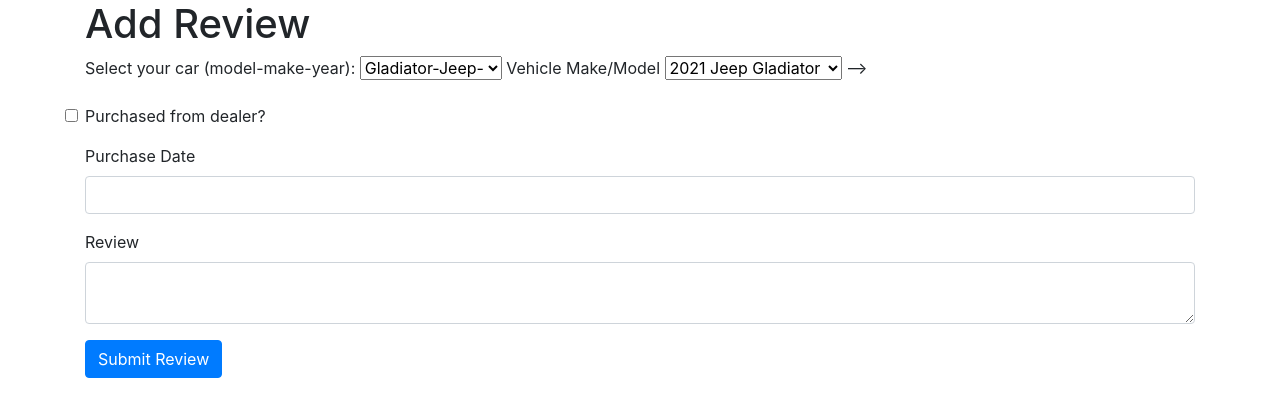
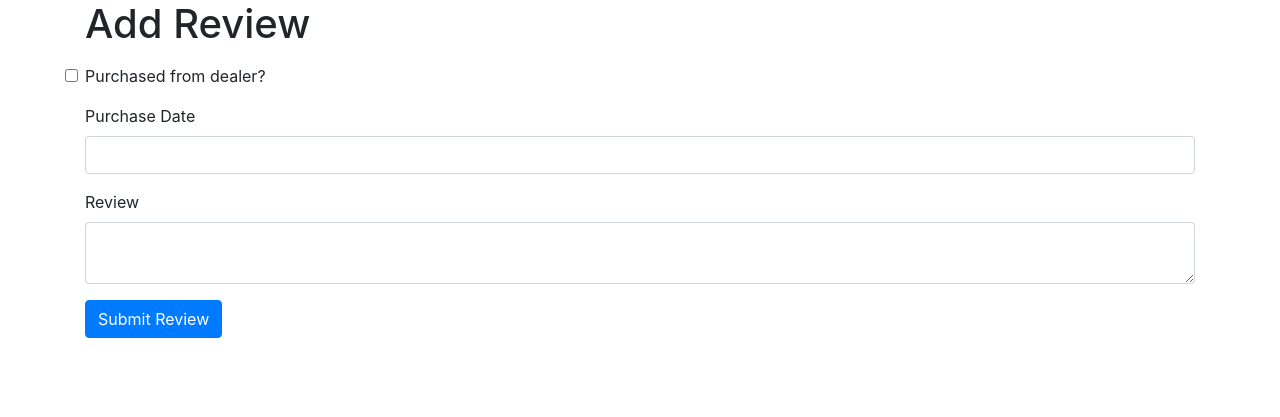
Before and after one commit to wottan32/MAT-CloudAppDevelopment_Capstone-master, a Django app: page /djangoapp/dealer/15/add_review in a window 1280 px wide. Shown: the part 56-473 px from the top of the page. Run offline with Django 3.2, Linux system fonts and the light colour scheme; a user stored in the database is signed in; data comes from the database, SQL or seed files in the repository; both versions use the stored data as it was after the commit; some libraries are stand-ins or nearby versions.

Commit message:
almost done

```diff
--- a/server/djangoapp/models.py
+++ b/server/djangoapp/models.py
@@ -15,7 +15,8 @@
     description = models.CharField(null=False, max_length=200)
 
     def __str__(self):
-        return self.name
+        return 'Name:' + self.name + ',' + \
+            'Description:' + self.description
 
 # <HINT> Create a Car Model model `class CarModel(models.Model):`:
 # - Many-To-One relationship to Car Make model (One Car Make has many Car Models, using ForeignKey field)
@@ -40,7 +41,8 @@
     year = models.PositiveSmallIntegerField(null=False, validators=[MinValueValidator(1900)])
 
     def __str__(self):
-        return (str(self.year) + " " + self.name + " " + self.car_type)
+        #return (str(self.year) + " " + self.name + " " + self.car_type)
+        return 'Name ' + self.name
 
 # <HINT> Create a plain Python class `CarDealer` to hold dealer data
 class CarDealer:
@@ -62,7 +64,7 @@
 # <HINT> Create a plain Python class `DealerReview` to hold review data
 class DealerReview:
     def __init__(self, dealership, name, purchase, review, purchase_date,
-        car_make, car_model, car_year, sentiment):
+        car_make, car_model, car_year, sentiment, id):
         self.dealership = dealership
         self.name = name
         self.purchase = purchase
@@ -72,7 +74,7 @@
         self.car_model = car_model
         self.car_year = car_year
         self.sentiment = sentiment
-        #self.id = id
+        self.id = id
 
     def __str__(self):
         return "Review: " + self.review
--- a/server/djangoapp/templates/djangoapp/add_review.html
+++ b/server/djangoapp/templates/djangoapp/add_review.html
@@ -18,21 +18,21 @@
           <form action="{% url 'djangoapp:add_review' dealer_id %}" method="POST">
               {% csrf_token %}
               <div class="form-group">
+                <!--
                 <label for="car">Select your car (model-make-year):</label>
                 <select name="car" id="car" class="form-select">
                     {% for car in cars %}
                         <option selected value={{car.id}}>{{car.name}}-{{car.car_make.name}}-{{ car.year|date:"Y" }}</option>
                     {% endfor %}
                 </select>
-              <! ––
-              <div class="form-group">
+                <div class="form-group">
                   <label>Vehicle Make/Model</label>
                   <select name="car" id="car" class="form-select" required>
                     {% for car in cars %}
                     <option selected value={{car.id}}>{{car.year}} {{car.car_make}} {{car.name}}</option>
                     {% endfor %}
                   </select>
-                  ––>
+                  -->
               </div>
               <div class="form-group">
                   <input class="form-check-input" type="checkbox" name="purchasecheck" id="purchasecheck">
--- a/server/djangoapp/views.py
+++ b/server/djangoapp/views.py
@@ -2,7 +2,7 @@
 from django.http import HttpResponseRedirect, HttpResponse
 from django.contrib.auth.models import User
 from django.shortcuts import get_object_or_404, render, redirect
-from .models import CarDealer, CarModel
+from . import models
 from .restapis import (get_request, get_dealers_from_cf, get_dealer_reviews_from_cf, post_request,
                     get_reviews_count)
 from django.contrib.auth import login, logout, authenticate
@@ -38,6 +38,7 @@
         user = authenticate(username=username, password=password)
     if user is not None:
         login(request,user)
+        #return redirect('/djangoapp/')
         return redirect('djangoapp:index')
     else:
         return render(request, 'djangoapp/registration.html')
@@ -105,7 +106,7 @@
     if request.user.is_authenticated:
         context={}
         if request.method == "GET":
-            cars = CarModel.objects.filter(dealer_id=dealer_id)
+            cars = models.CarModel.objects.filter(dealer_id=dealer_id)
             context['cars'] = cars
             context['dealer_id']=dealer_id
             return render(request, 'djangoapp/add_review.html', context)
@@ -113,24 +114,30 @@
             print(request.POST)
             url = "https://d47998ca.us-south.apigw.appdomain.cloud/api/review"
             review = {}
-            review["id"] = get_reviews_count(url) + 1
+            review["id"] = get_reviews_count(url) + '{#}'
             review["time"] = datetime.utcnow().isoformat()
             review["dealerId"] = dealer_id
             review["review"] = request.POST["content"]
             review["name"] = request.user.username
             if request.POST['purchasecheck'] == "on":
-                review["purchase"] = True
+                review["purchase"] = True #change from True
             else:
                 review["purchase"] = False
-            review["purchase_date"]= request.POST["purchasedate"]
-            review["car_make"]= "Jeep"
-            review["car_model"]= "Gladiator"
-            review["car_year"]= 2021
+                review["purchase_date"]= request.POST["purchasedate"]
+                review["car_make"] = car.carmake.name
+                review["car_model"] = car.name
+                review["car_year"]= car.year.strftime("%Y")
 
-            json_payload = {}
-            json_payload = review
-            response = post_request(url, json_payload, params=review)
-            return redirect('djangoapp:dealer_details', dealer_id=dealer_id)
+                #review["car_make"]= "Jeep"
+                #review["car_model"]= "Gladiator"
+                #review["car_year"]= 2021
+
+                json_payload = {}
+                json_payload = review
+                print (json_payload)
+                #restapis.post_request(url, json_payload, dealerId=dealer_id)
+                response = post_request(url, json_payload, params=review)
+                return redirect('djangoapp:dealer_details', dealer_id=dealer_id)
         else:
             return HttpResponse("Invalid Request type: " + request.method)
     else:
```
Also changed, not shown: server/djangoapp/restapis.py (+3 -5 lines), server/db.sqlite3.
